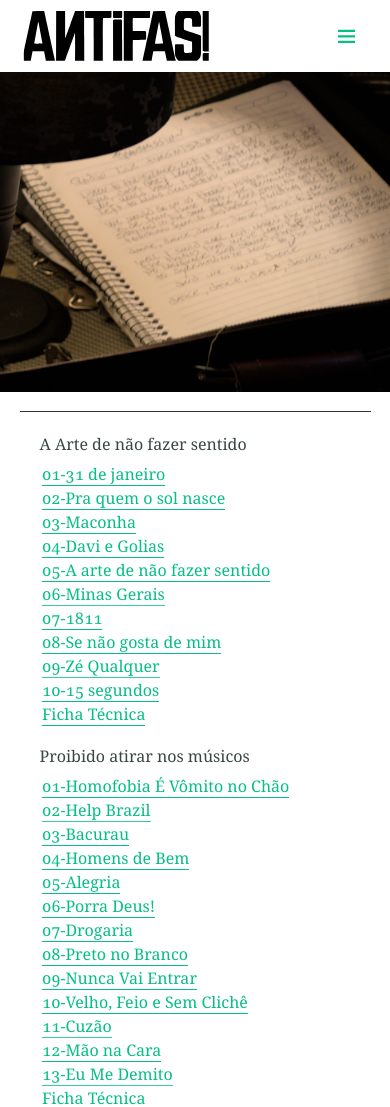
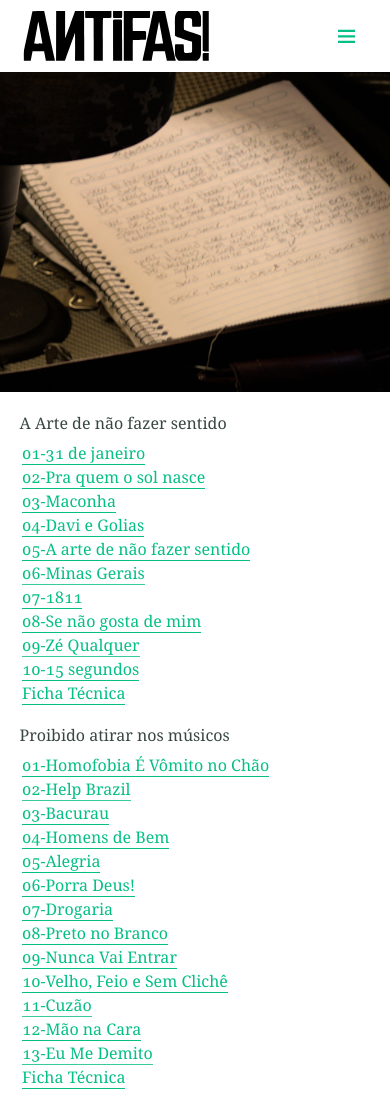
Before and after one commit to antifas/antifas.github.io, a Jekyll site: the page built from musicas.md, in a window 390 px wide. Shown: the top 1107 px of the page. Built offline with Jekyll 4.4.1, drawn with Linux system fonts in a browser that asks for light colours; grey boxes are pictures that could not be loaded.

Commit message:
Update default.html

```diff
--- a/_layouts/default.html
+++ b/_layouts/default.html
@@ -39,43 +39,6 @@
     {% if site.favicons or site.avatarurl %}{% include site-favicons.html %}{% endif %}
 
     {% include site-fonts.html %}
-
-  <style>
-/* Menu lateral à esquerda */
-aside {
-  padding: 20px;
-  border-right: 1px solid #333;
-  position: sticky; /* Mantém o menu visível ao rolar a página */
-  top: 0;
-  height: 100vh;
-  overflow-y: auto; /* Permite rolar a lista de músicas se ela for muito longa */
-}
-
-/* Parte principal à direita */
-.content {
-  padding: 30px 40px;
-}
-
-/* Adaptação para celulares (empilha um abaixo do outro) */
-@media (max-width: 768px) {
-  .container {
-    grid-template-columns: 1fr;
-  }
-
-  aside {
-    position: static;
-    height: auto;
-    border-right: none;
-    border-top: 1px solid #333;
-    order: 2; /* Coloca a lista de músicas abaixo da letra no celular */
-  }
-
-  .content {
-    order: 1; /* Prioriza a letra no topo da tela no celular */
-    padding: 20px;
-  }
-}
-  </style>
   </head>
 
   <body class="layout-{{ page.layout }}{% if page.title %}  {{ page.title | slugify }}{% endif %}">
```
